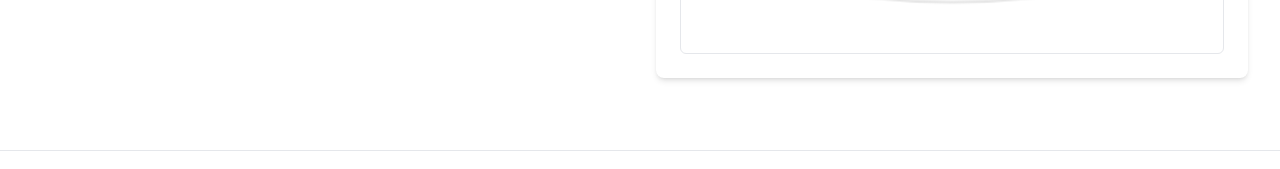
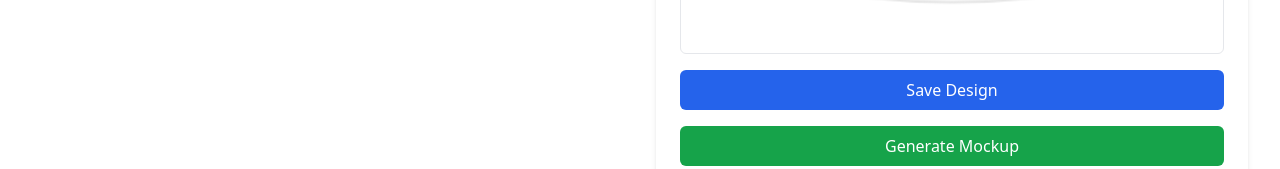
Before and after one commit to polymathmode/Zuri-shirt-customizer, a React (Vite) app in the folder apps/client/: page / in a window 1280 px wide. Shown: the part 779-948 px from the top of the page. Built offline with nearby package versions, Linux system fonts and the light colour scheme; no server answers.

Commit message:
added save  mockup generate buttons

```diff
--- a/apps/client/src/components/DesignPreview.jsx
+++ b/apps/client/src/components/DesignPreview.jsx
@@ -6,7 +6,10 @@ const DesignPreview = ({
   elements,
   selectedElement,
   onElementSelect,
-  onElementUpdate
+  onElementUpdate,
+  handleSaveDesign,
+  handleGenerateMockup,
+  loading
 }) => {
   const canvasRef = useRef(null);
   const isDragging = useRef(false);
@@ -238,8 +241,9 @@ const DesignPreview = ({
     isDragging.current = false;
   };
 
+
   return (
-    <div className="relative">
+    <div className="relative flex flex-col">
       <canvas
         ref={canvasRef}
         width={400}
@@ -252,6 +256,7 @@ const DesignPreview = ({
         onDoubleClick={handleDoubleClick}
       />
 
+      {/* Controls for selected element */}
       {selectedElement && (
         <div className="absolute top-2 right-2 bg-white p-2 rounded shadow">
           <button
@@ -289,6 +294,25 @@ const DesignPreview = ({
           </button>
         </div>
       )}
+
+      {/* Save and Generate Mockup Buttons */}
+      <div className="mt-4 space-y-4">
+        <button
+          onClick={handleSaveDesign}
+          className="w-full bg-blue-600 text-white px-4 py-2 rounded-md hover:bg-blue-700 disabled:opacity-50"
+          disabled={loading}
+        >
+          {loading ? 'Saving...' : 'Save Design'}
+        </button>
+
+        <button
+          onClick={handleGenerateMockup}
+          className="w-full bg-green-600 text-white px-4 py-2 rounded-md hover:bg-green-700 disabled:opacity-50"
+          disabled={loading}
+        >
+          {loading ? 'Generating...' : 'Generate Mockup'}
+        </button>
+      </div>
     </div>
   );
 };
--- a/apps/client/src/components/TshirtCustomizer.jsx
+++ b/apps/client/src/components/TshirtCustomizer.jsx
@@ -95,7 +95,37 @@ const TShirtCustomizer = () => {
       setSelectedElement(element);
     }
   };
+  const handleSaveDesign = async () => {
+    try {
+      setLoading(true);
+      // Add your save logic here
+      const response = await api.saveDesign({
+        elements,
+        tshirtColor,
+      });
+      // Handle success
+    } catch (error) {
+      setError(error.message);
+    } finally {
+      setLoading(false);
+    }
+  };
 
+  const handleGenerateMockup = async () => {
+    try {
+      setLoading(true);
+      // Add your mockup generation logic here
+      const response = await api.generateMockup({
+        elements,
+        tshirtColor,
+      });
+      // Handle success
+    } catch (error) {
+      setError(error.message);
+    } finally {
+      setLoading(false);
+    }
+  };
   return (
     <div className="flex flex-col min-h-screen">
       <div className="container mx-auto px-4 py-8">
@@ -167,6 +197,9 @@ const TShirtCustomizer = () => {
               selectedElement={selectedElement}
               onElementSelect={handleElementSelect}
               onElementUpdate={handleElementUpdate}
+              onSaveDesign={handleSaveDesign}
+              onGenerateMockup={handleGenerateMockup}
+              loading={loading}
             />
           </div>
         </div>
```
